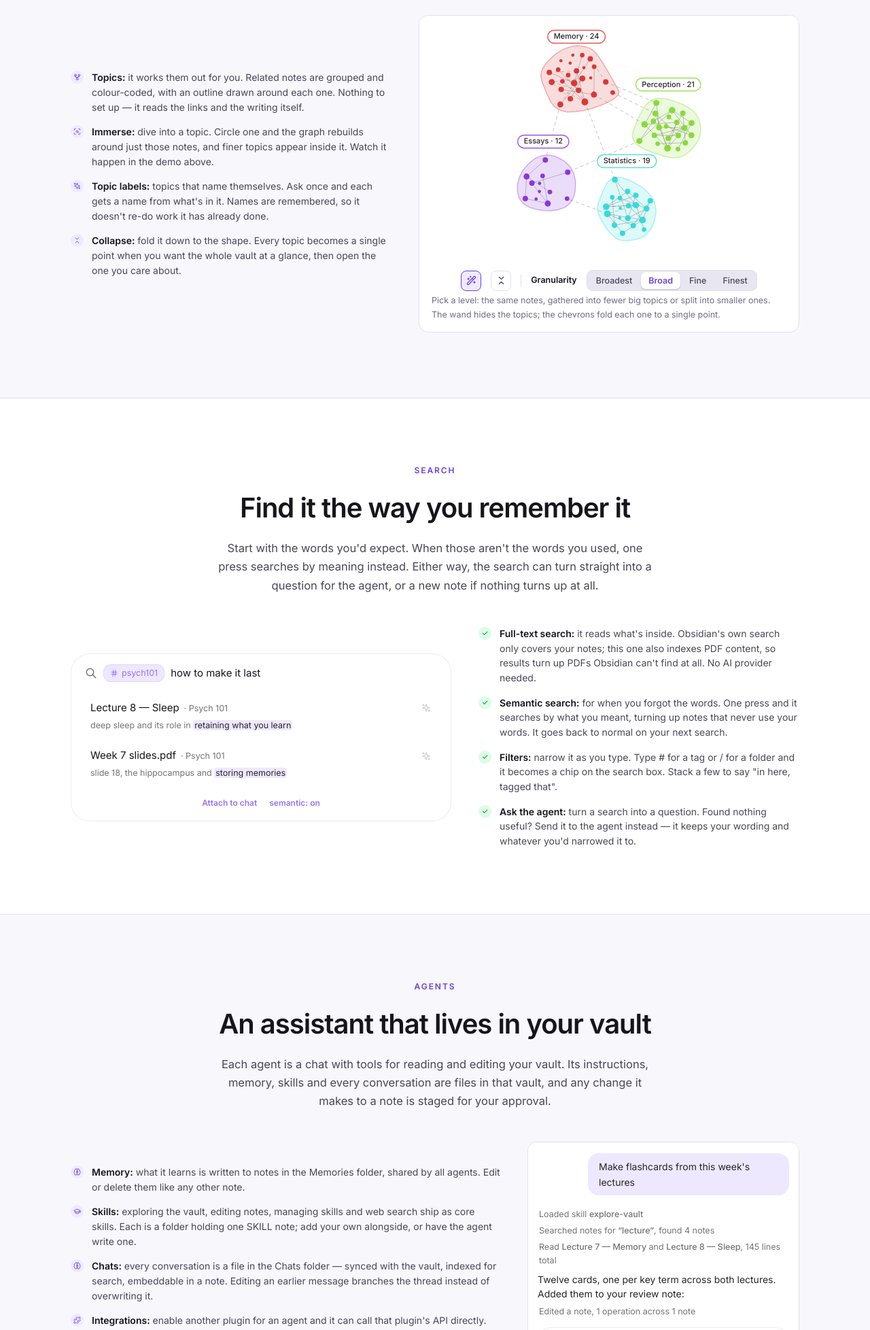
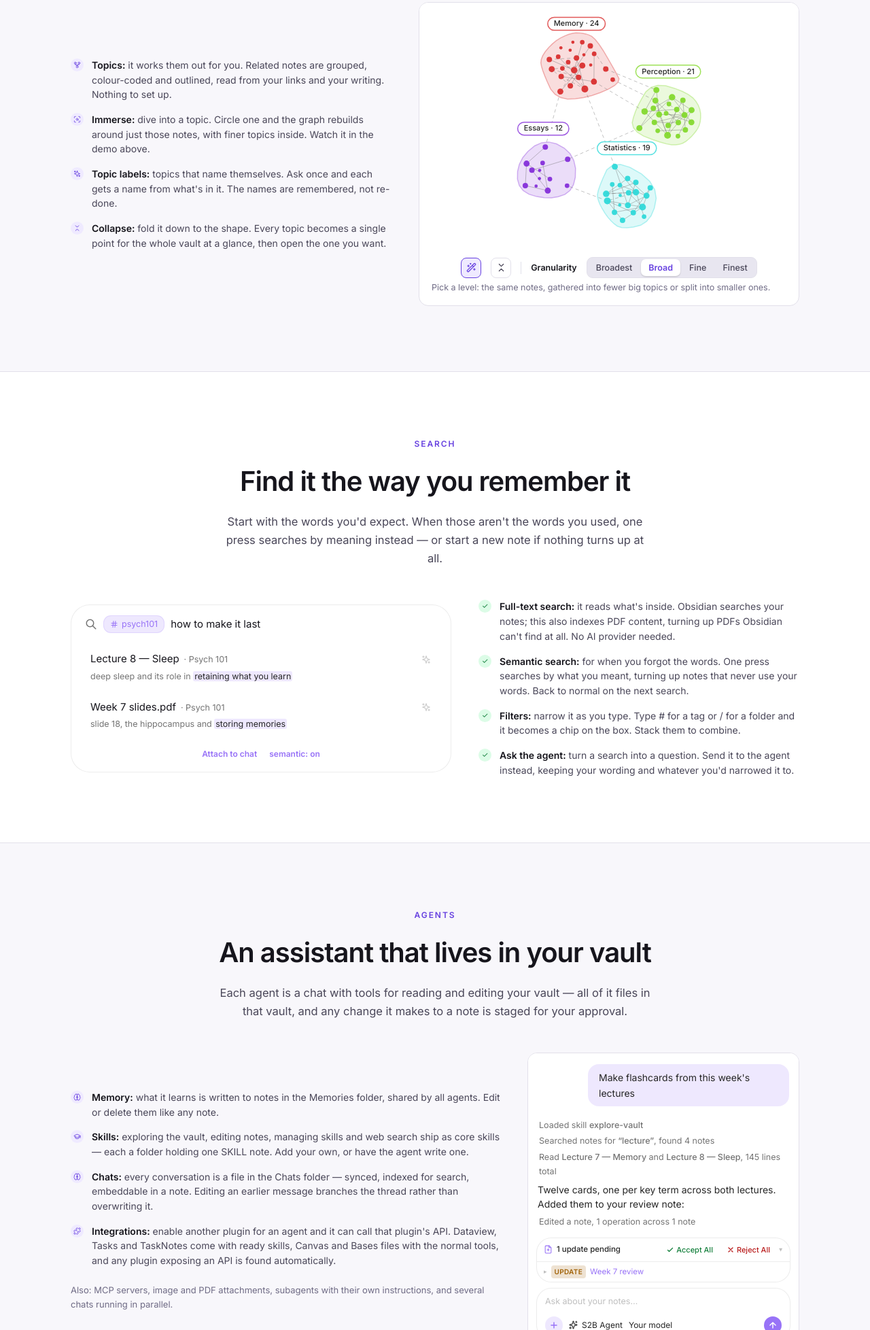
Before and after one commit to s2b-dev/site, an Astro site: page / in a window 1280 px wide. Shown: the part 2452-4408 px from the top of the page at 68% size. Built offline with nearby package versions, Linux system fonts and the light colour scheme; Astro itself is replaced by a stand-in of ours; no server answers.

Commit message:
docs(landing): tighten the pillar, blurb and caption copy
Seventeen sentences reworded, no facts dropped and no structure touched.
Each pillar bullet keeps its lead, its colon and its verified claims; what
went was elaboration — second and third sentences that restated the first.

Three of these were redundancy against a list directly below them, which a
phone reader meets as read-it-twice because the two never share a screen:

- The search blurb enumerated its own `.plist` ("one press searches by"
  appeared verbatim in both). The agent hand-off went, since "Ask the
  agent" is a bullet. Create note stays — it has no bullet of its own and
  this clause is the only mention of it on the page; there is a comment on
  the <p> saying so.
- The agents blurb listed "instructions, memory, skills and every
  conversation" immediately above the three bullets named Memory, Skills
  and Chats. At six rendered lines it was the tallest text block on the
  phone page; it is now four.
- `.g-cap` gave the wand and the chevrons a clause each, directly beneath
  the two buttons they name — both of which carry a title and an
  aria-label. Five lines for the caption of a toy, now three.

This is a readability change, not the mobile one: it takes ~160px off a
7.9k-pixel phone page (2%) and ~50px off desktop, where several bullets
also drop a line. The mobile work is the commit after this.

```diff
--- a/src/pages/index.astro
+++ b/src/pages/index.astro
@@ -729,7 +729,7 @@ const structuredData = {
 	              plugin's contribution is finding the topics in that web.
 	              The wand is the toggle the demo presses to do it. */}
 	          <strong>It groups itself</strong>
-	          <span>No folders, no tagging. Your notes are already a web of links, and one press of the wand gathers it into topics, named for what they're about.</span>
+	          <span>No folders, no tagging. Your notes are already a web of links, and one press of the wand gathers it into named topics.</span>
 	        </button>
 	      </li>
 	      {/* "Immerse" is the plugin's own word for the button, but it is
@@ -744,7 +744,7 @@ const structuredData = {
 	      <li data-step="3">
 	        <button type="button">
 	          <strong>Hand it to the agent</strong>
-	          <span>Send a sub-topic straight to the chat. The agent reads those notes and drafts a section, and says what it could not find.</span>
+	          <span>Send a sub-topic straight to the chat. The agent reads those notes, drafts a section, and says what it could not find.</span>
 	        </button>
 	      </li>
 	      <li data-step="4">
@@ -818,15 +818,15 @@ const structuredData = {
 	    <ul class="plist">
 	      {/* `git-fork` — the graph view's own icon in the plugin's settings
 	          tabs (Settings.svelte, `{ id: "graph", icon: "git-fork" }`). */}
-	      <li><span class="ck ck-ic"><svg class="pic" viewBox="0 0 24 24" fill="none" stroke="currentColor" stroke-width="2" stroke-linecap="round" stroke-linejoin="round" aria-hidden="true"><circle cx="12" cy="18" r="3"/><circle cx="6" cy="6" r="3"/><circle cx="18" cy="6" r="3"/><path d="M18 9v2c0 .6-.4 1-1 1H7c-.6 0-1-.4-1-1V9"/><path d="M12 12v3"/></svg></span><span><strong>Topics:</strong> it works them out for you. Related notes are grouped and colour-coded, with an outline drawn around each one. Nothing to set up — it reads the links and the writing itself.</span></li>
+	      <li><span class="ck ck-ic"><svg class="pic" viewBox="0 0 24 24" fill="none" stroke="currentColor" stroke-width="2" stroke-linecap="round" stroke-linejoin="round" aria-hidden="true"><circle cx="12" cy="18" r="3"/><circle cx="6" cy="6" r="3"/><circle cx="18" cy="6" r="3"/><path d="M18 9v2c0 .6-.4 1-1 1H7c-.6 0-1-.4-1-1V9"/><path d="M12 12v3"/></svg></span><span><strong>Topics:</strong> it works them out for you. Related notes are grouped, colour-coded and outlined, read from your links and your writing. Nothing to set up.</span></li>
 	      {/* `scan-search` — the Immerse button's own glyph in the graph's
 	          selection bar (SmartGraphView), and the same one the demo draws. */}
-	      <li><span class="ck ck-ic"><svg class="pic" viewBox="0 0 24 24" fill="none" stroke="currentColor" stroke-width="2" stroke-linecap="round" stroke-linejoin="round" aria-hidden="true"><path d="M3 7V5a2 2 0 0 1 2-2h2M17 3h2a2 2 0 0 1 2 2v2M21 17v2a2 2 0 0 1-2 2h-2M7 21H5a2 2 0 0 1-2-2v-2"/><circle cx="12" cy="12" r="3"/><path d="m16 16-1.5-1.5"/></svg></span><span><strong>Immerse:</strong> dive into a topic. Circle one and the graph rebuilds around just those notes, and finer topics appear inside it. Watch it happen in the demo above.</span></li>
+	      <li><span class="ck ck-ic"><svg class="pic" viewBox="0 0 24 24" fill="none" stroke="currentColor" stroke-width="2" stroke-linecap="round" stroke-linejoin="round" aria-hidden="true"><path d="M3 7V5a2 2 0 0 1 2-2h2M17 3h2a2 2 0 0 1 2 2v2M21 17v2a2 2 0 0 1-2 2h-2M7 21H5a2 2 0 0 1-2-2v-2"/><circle cx="12" cy="12" r="3"/><path d="m16 16-1.5-1.5"/></svg></span><span><strong>Immerse:</strong> dive into a topic. Circle one and the graph rebuilds around just those notes, with finer topics inside. Watch it in the demo above.</span></li>
 	      {/* `sparkles` — the "Name topics with AI" button in GraphControls. */}
-	      <li><span class="ck ck-ic"><svg class="pic" viewBox="0 0 24 24" fill="none" stroke="currentColor" stroke-width="2" stroke-linecap="round" stroke-linejoin="round" aria-hidden="true"><path d="m12 3-1.9 5.8a2 2 0 0 1-1.3 1.3L3 12l5.8 1.9a2 2 0 0 1 1.3 1.3L12 21l1.9-5.8a2 2 0 0 1 1.3-1.3L21 12l-5.8-1.9a2 2 0 0 1-1.3-1.3Z"/><path d="M5 3v4"/><path d="M19 17v4"/><path d="M3 5h4"/><path d="M17 19h4"/></svg></span><span><strong>Topic labels:</strong> topics that name themselves. Ask once and each gets a name from what's in it. Names are remembered, so it doesn't re-do work it has already done.</span></li>
+	      <li><span class="ck ck-ic"><svg class="pic" viewBox="0 0 24 24" fill="none" stroke="currentColor" stroke-width="2" stroke-linecap="round" stroke-linejoin="round" aria-hidden="true"><path d="m12 3-1.9 5.8a2 2 0 0 1-1.3 1.3L3 12l5.8 1.9a2 2 0 0 1 1.3 1.3L12 21l1.9-5.8a2 2 0 0 1 1.3-1.3L21 12l-5.8-1.9a2 2 0 0 1-1.3-1.3Z"/><path d="M5 3v4"/><path d="M19 17v4"/><path d="M3 5h4"/><path d="M17 19h4"/></svg></span><span><strong>Topic labels:</strong> topics that name themselves. Ask once and each gets a name from what's in it. The names are remembered, not re-done.</span></li>
 	      {/* `chevrons-down-up` — the collapse-all control, as in the toolbar
 	          and on the explorer's own button beside this list. */}
-	      <li><span class="ck ck-ic"><svg class="pic" viewBox="0 0 24 24" fill="none" stroke="currentColor" stroke-width="2" stroke-linecap="round" stroke-linejoin="round" aria-hidden="true"><path d="m7 20 5-5 5 5"/><path d="m7 4 5 5 5-5"/></svg></span><span><strong>Collapse:</strong> fold it down to the shape. Every topic becomes a single point when you want the whole vault at a glance, then open the one you care about.</span></li>
+	      <li><span class="ck ck-ic"><svg class="pic" viewBox="0 0 24 24" fill="none" stroke="currentColor" stroke-width="2" stroke-linecap="round" stroke-linejoin="round" aria-hidden="true"><path d="m7 20 5-5 5 5"/><path d="m7 4 5 5 5-5"/></svg></span><span><strong>Collapse:</strong> fold it down to the shape. Every topic becomes a single point for the whole vault at a glance, then open the one you want.</span></li>
 	    </ul>
 	    {/* The page's only visitor-driven surface. Three controls, all mirrors
 	        of the graph's own: the Granularity slider, the wand that shows/
@@ -899,10 +899,17 @@ const structuredData = {
 	          <button class="g-seg-btn" type="button" role="radio" aria-checked="false" data-level="3" tabindex="-1">Finest</button>
 	        </div>
 	      </div>
+	      {/* One sentence, about the control the reader is most likely to
+	          touch. The wand and the chevrons used to get a clause each here,
+	          but they sit directly above this line with their own tooltips
+	          and `aria-label`s, and naming them in prose was a legend for two
+	          buttons already labelled — 5 rendered lines on a phone for the
+	          caption of a toy. What survives is the only thing the icons do
+	          NOT convey: what moving between levels actually does to the
+	          notes. */}
 	      <p class="g-cap">
 	        Pick a level: the same notes, gathered into fewer big topics or
-	        split into smaller ones. The wand hides the topics; the chevrons
-	        fold each one to a single point.
+	        split into smaller ones.
 	      </p>
 	    </div>
 
@@ -917,11 +924,19 @@ const structuredData = {
 	    <div class="sec-head">
 	      <div class="eyebrow">Search</div>
 	      <h2>Find it the way you remember it</h2>
+	      {/* Kept short: three of this blurb's four clauses were the `.plist`
+	          below it in miniature ("one press searches by" appeared verbatim
+	          in both), and on a phone the two never share a screen — so the
+	          reader met the summary, scrolled, and met it again expanded. The
+	          agent hand-off went because "Ask the agent" is a bullet. What
+	          stays is the pair the list does NOT carry: the keyword-then-
+	          meaning framing, and Create note, which has no bullet of its own
+	          — don't drop that last clause when trimming further, it is the
+	          only mention of the feature on the page. */}
 	      <p>
 	        Start with the words you'd expect. When those aren't the words you
-	        used, one press searches by meaning instead. Either way, the search
-	        can turn straight into a question for the agent, or a new note if
-	        nothing turns up at all.
+	        used, one press searches by meaning instead — or start a new note
+	        if nothing turns up at all.
 	      </p>
 	    </div>
 
@@ -971,10 +986,10 @@ const structuredData = {
 	        which already reads as "points about one thing" rather than "four
 	        separate features". */}
 	    <ul class="plist">
-	      <li><span class="ck ck-ok">✓</span><span><strong>Full-text search:</strong> it reads what's inside. Obsidian's own search only covers your notes; this one also indexes PDF content, so results turn up PDFs Obsidian can't find at all. No AI provider needed.</span></li>
-	      <li><span class="ck ck-ok">✓</span><span><strong>Semantic search:</strong> for when you forgot the words. One press and it searches by what you meant, turning up notes that never use your words. It goes back to normal on your next search.</span></li>
-	      <li><span class="ck ck-ok">✓</span><span><strong>Filters:</strong> narrow it as you type. Type # for a tag or / for a folder and it becomes a chip on the search box. Stack a few to say "in here, tagged that".</span></li>
-	      <li><span class="ck ck-ok">✓</span><span><strong>Ask the agent:</strong> turn a search into a question. Found nothing useful? Send it to the agent instead — it keeps your wording and whatever you'd narrowed it to.</span></li>
+	      <li><span class="ck ck-ok">✓</span><span><strong>Full-text search:</strong> it reads what's inside. Obsidian searches your notes; this also indexes PDF content, turning up PDFs Obsidian can't find at all. No AI provider needed.</span></li>
+	      <li><span class="ck ck-ok">✓</span><span><strong>Semantic search:</strong> for when you forgot the words. One press searches by what you meant, turning up notes that never use your words. Back to normal on the next search.</span></li>
+	      <li><span class="ck ck-ok">✓</span><span><strong>Filters:</strong> narrow it as you type. Type # for a tag or / for a folder and it becomes a chip on the box. Stack them to combine.</span></li>
+	      <li><span class="ck ck-ok">✓</span><span><strong>Ask the agent:</strong> turn a search into a question. Send it to the agent instead, keeping your wording and whatever you'd narrowed it to.</span></li>
 	    </ul>
 	    </div>
 	  </div>
@@ -991,11 +1006,20 @@ const structuredData = {
 	      {/* Factual register, not pitch: name the plugin's features by their
 	          own names (Memory, Skills, Chats, Integrations) and say what each
 	          does. The reader is choosing a tool. */}
+	      {/* Two claims, both of which the `.plist` below does NOT make: what
+	          an agent IS (the headline says where it lives, not what it is),
+	          and that its edits are staged for approval — which stays here
+	          because the demo is that feature and no bullet carries it. The
+	          middle clause went: "its instructions, memory, skills and every
+	          conversation are files in that vault" enumerated Memory, Skills
+	          and Chats immediately above the three bullets that name them,
+	          and at 6 rendered lines this was the tallest text block on the
+	          phone page. "Files in your vault" keeps the claim those bullets
+	          share without listing them twice. */}
 	      <p>
-	        Each agent is a chat with tools for reading and editing your vault.
-	        Its instructions, memory, skills and every conversation are files in
-	        that vault, and any change it makes to a note is staged for your
-	        approval.
+	        Each agent is a chat with tools for reading and editing your vault —
+	        all of it files in that vault, and any change it makes to a note is
+	        staged for your approval.
 	      </p>
 	    </div>
 	    {/* Points first, visual second: the other two pillars put the visual on
@@ -1022,21 +1046,21 @@ const structuredData = {
 	            <path d="M12 5a3 3 0 1 0-5.997.125 4 4 0 0 0-2.526 5.77 4 4 0 0 0 .556 6.588A4 4 0 1 0 12 18Z"/>
 	            <path d="M12 5a3 3 0 1 1 5.997.125 4 4 0 0 1 2.526 5.77 4 4 0 0 1-.556 6.588A4 4 0 1 1 12 18Z"/>
 	            <path d="M15 13a4.5 4.5 0 0 1-3-4 4.5 4.5 0 0 1-3 4"/>
-	          </svg></span><span><strong>Memory:</strong> what it learns is written to notes in the Memories folder, shared by all agents. Edit or delete them like any other note.</span></li>
+	          </svg></span><span><strong>Memory:</strong> what it learns is written to notes in the Memories folder, shared by all agents. Edit or delete them like any note.</span></li>
 	          <li><span class="ck ck-ic"><svg class="pic" viewBox="0 0 24 24" fill="none" stroke="currentColor" stroke-width="2" stroke-linecap="round" stroke-linejoin="round" aria-hidden="true">
 	            <path d="M21.42 10.922a1 1 0 0 0-.019-1.838L12.83 5.18a2 2 0 0 0-1.66 0L2.6 9.08a1 1 0 0 0 0 1.832l8.57 3.908a2 2 0 0 0 1.66 0z"/>
 	            <path d="M22 10v6"/><path d="M6 12.5V16a6 3 0 0 0 12 0v-3.5"/>
-	          </svg></span><span><strong>Skills:</strong> exploring the vault, editing notes, managing skills and web search ship as core skills. Each is a folder holding one SKILL note; add your own alongside, or have the agent write one.</span></li>
+	          </svg></span><span><strong>Skills:</strong> exploring the vault, editing notes, managing skills and web search ship as core skills — each a folder holding one SKILL note. Add your own, or have the agent write one.</span></li>
 	          <li><span class="ck ck-ic"><svg class="pic" viewBox="0 0 24 24" fill="none" stroke="currentColor" stroke-width="2" stroke-linecap="round" stroke-linejoin="round" aria-hidden="true">
 	            <path d="M12 5a3 3 0 1 0-5.997.125 4 4 0 0 0-2.526 5.77 4 4 0 0 0 .556 6.588A4 4 0 1 0 12 18Z"/>
 	            <path d="M12 5a3 3 0 1 1 5.997.125 4 4 0 0 1 2.526 5.77 4 4 0 0 1-.556 6.588A4 4 0 1 1 12 18Z"/>
 	            <path d="M15 13a4.5 4.5 0 0 1-3-4 4.5 4.5 0 0 1-3 4"/>
-	          </svg></span><span><strong>Chats:</strong> every conversation is a file in the Chats folder — synced with the vault, indexed for search, embeddable in a note. Editing an earlier message branches the thread instead of overwriting it.</span></li>
+	          </svg></span><span><strong>Chats:</strong> every conversation is a file in the Chats folder — synced, indexed for search, embeddable in a note. Editing an earlier message branches the thread rather than overwriting it.</span></li>
 	          {/* `puzzle` — the plugin's own fallback glyph for a plugin
 	              (pluginIntegrations.ts getPluginIcon). Facts: CURATED_PLUGIN_INTEGRATIONS
 	              is Dataview, Tasks, TaskNotes; canvas and bases are seeded core-plugin
 	              skills; any enabled plugin exposing `api` is auto-discovered. */}
-	          <li><span class="ck ck-ic"><svg class="pic" viewBox="0 0 24 24" fill="none" stroke="currentColor" stroke-width="2" stroke-linecap="round" stroke-linejoin="round" aria-hidden="true"><path d="M15.39 4.39a1 1 0 0 0 1.68-.474 2.5 2.5 0 1 1 3.014 3.015 1 1 0 0 0-.474 1.68l1.683 1.682a2.414 2.414 0 0 1 0 3.414L19.61 15.39a1 1 0 0 1-1.68-.474 2.5 2.5 0 1 0-3.014 3.015 1 1 0 0 1 .474 1.68l-1.683 1.682a2.414 2.414 0 0 1-3.414 0L8.61 19.61a1 1 0 0 0-1.68.474 2.5 2.5 0 1 1-3.014-3.015 1 1 0 0 0 .474-1.68l-1.683-1.682a2.414 2.414 0 0 1 0-3.414L4.39 8.61a1 1 0 0 1 1.68.474 2.5 2.5 0 1 0 3.014-3.015 1 1 0 0 1-.474-1.68l1.683-1.682a2.414 2.414 0 0 1 3.414 0z"/></svg></span><span><strong>Integrations:</strong> enable another plugin for an agent and it can call that plugin's API directly. Dataview, Tasks and TaskNotes come with ready skills, Canvas and Bases files are read and written with the normal tools, and any plugin exposing an API is picked up automatically.</span></li>
+	          <li><span class="ck ck-ic"><svg class="pic" viewBox="0 0 24 24" fill="none" stroke="currentColor" stroke-width="2" stroke-linecap="round" stroke-linejoin="round" aria-hidden="true"><path d="M15.39 4.39a1 1 0 0 0 1.68-.474 2.5 2.5 0 1 1 3.014 3.015 1 1 0 0 0-.474 1.68l1.683 1.682a2.414 2.414 0 0 1 0 3.414L19.61 15.39a1 1 0 0 1-1.68-.474 2.5 2.5 0 1 0-3.014 3.015 1 1 0 0 1 .474 1.68l-1.683 1.682a2.414 2.414 0 0 1-3.414 0L8.61 19.61a1 1 0 0 0-1.68.474 2.5 2.5 0 1 1-3.014-3.015 1 1 0 0 0 .474-1.68l-1.683-1.682a2.414 2.414 0 0 1 0-3.414L4.39 8.61a1 1 0 0 1 1.68.474 2.5 2.5 0 1 0 3.014-3.015 1 1 0 0 1-.474-1.68l1.683-1.682a2.414 2.414 0 0 1 3.414 0z"/></svg></span><span><strong>Integrations:</strong> enable another plugin for an agent and it can call that plugin's API. Dataview, Tasks and TaskNotes come with ready skills, Canvas and Bases files with the normal tools, and any plugin exposing an API is found automatically.</span></li>
 	        </ul>
 	        <p class="fmore fmore-left">
 	          Also: MCP servers, image and PDF attachments, subagents with their
```
